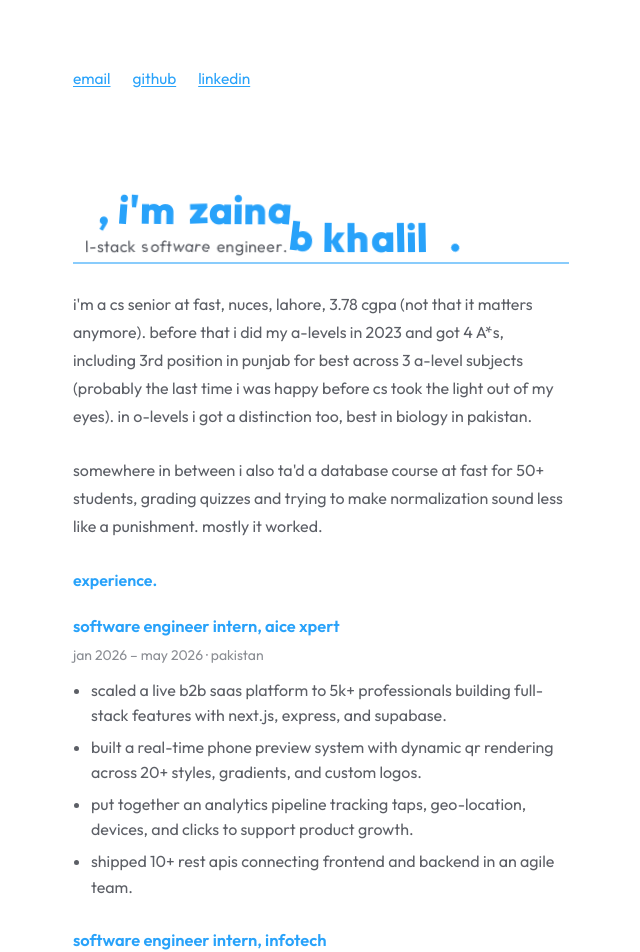
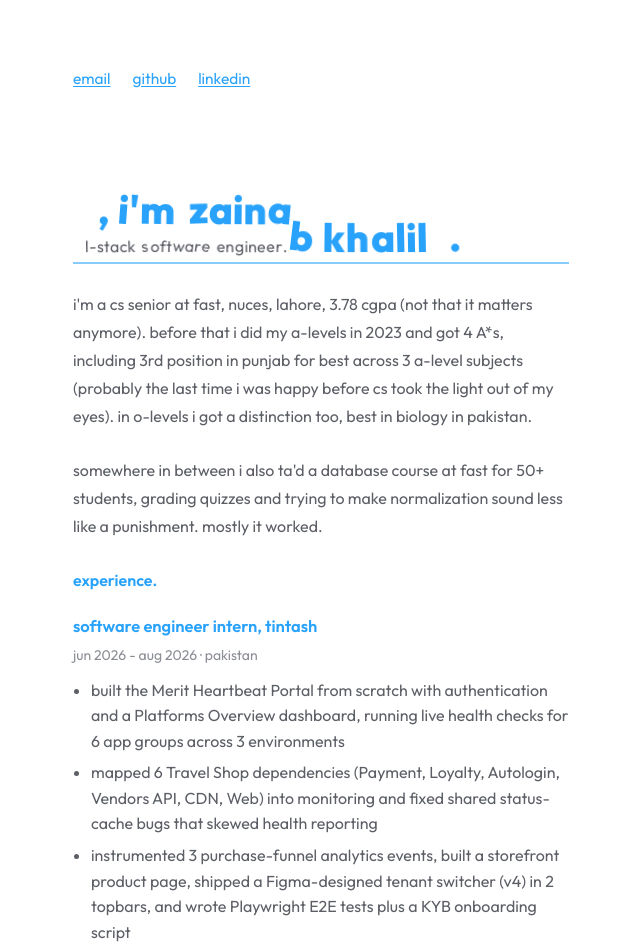
Before and after one commit to zk19604/portfolio-blog, a plain HTML site: page index.html in a window 1280 px wide. Shown: the top 952 px of the page, without its empty margins (319-959 px from the left). Drawn offline with nearby package versions, Linux system fonts and the light colour scheme.

Commit message:
Add experience section for software engineer internships
Added experience section for software engineer intern roles with detailed responsibilities.

```diff
--- a/index.html
+++ b/index.html
@@ -136,6 +136,18 @@
 
   <p class="section-label">experience.</p>
 
+    <div class="role-block">
+    <div class="role-line">software engineer intern, tintash</div>
+    <div class="role-meta">jun 2026 - aug 2026 · pakistan</div>
+    <ul class="role-bullets">
+      <li>built the Merit Heartbeat Portal from scratch with authentication and a Platforms Overview dashboard, running
+live health checks for 6 app groups across 3 environments</li>
+      <li>mapped 6 Travel Shop dependencies (Payment, Loyalty, Autologin, Vendors API, CDN, Web) into monitoring and
+fixed shared status-cache bugs that skewed health reporting</li>
+      <li>instrumented 3 purchase-funnel analytics events, built a storefront product page, shipped a Figma-designed tenant
+switcher (v4) in 2 topbars, and wrote Playwright E2E tests plus a KYB onboarding script</li>
+    </ul>
+  </div>
   <div class="role-block">
     <div class="role-line">software engineer intern, aice xpert</div>
     <div class="role-meta">jan 2026 – may 2026 · pakistan</div>
```
